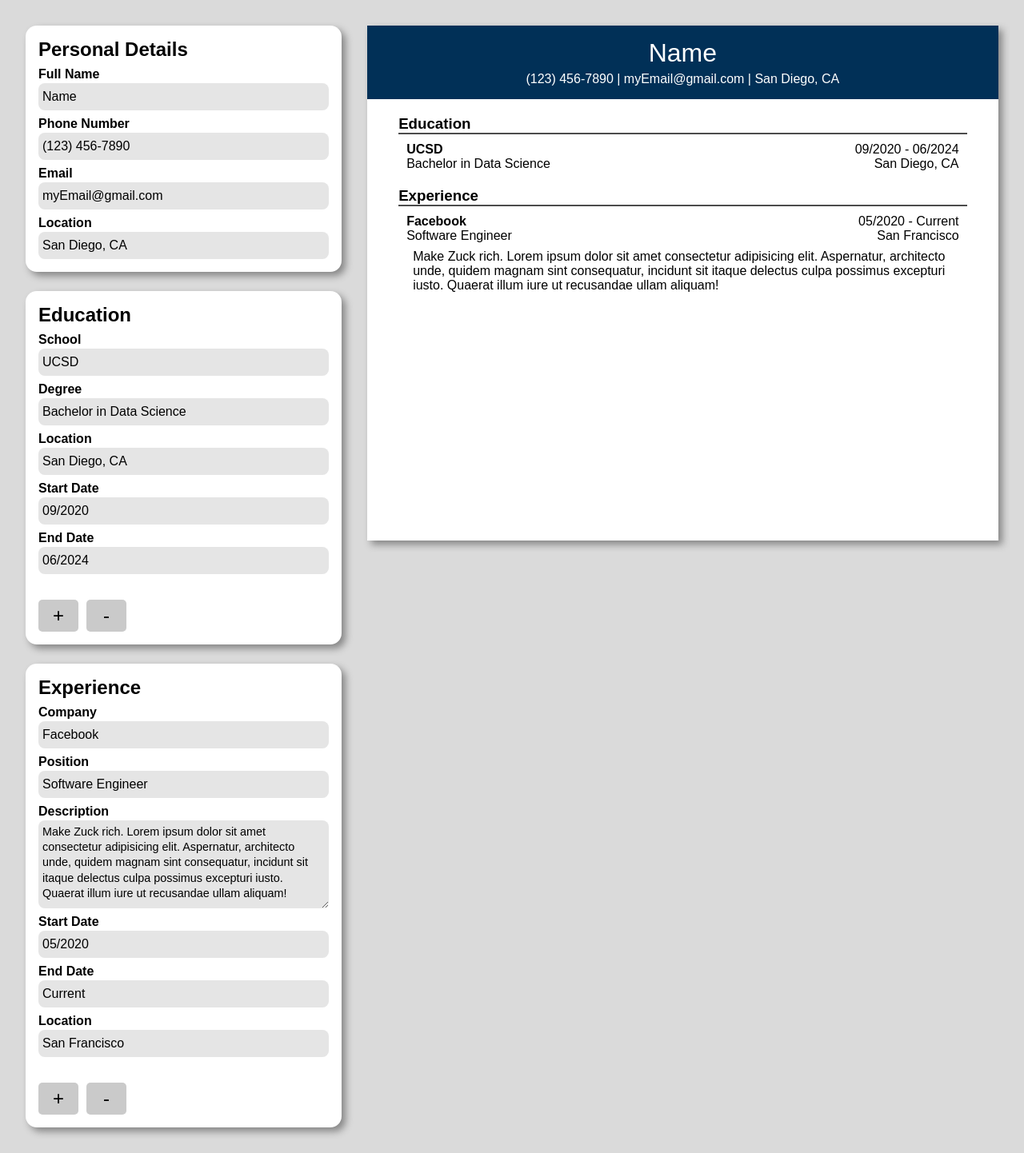
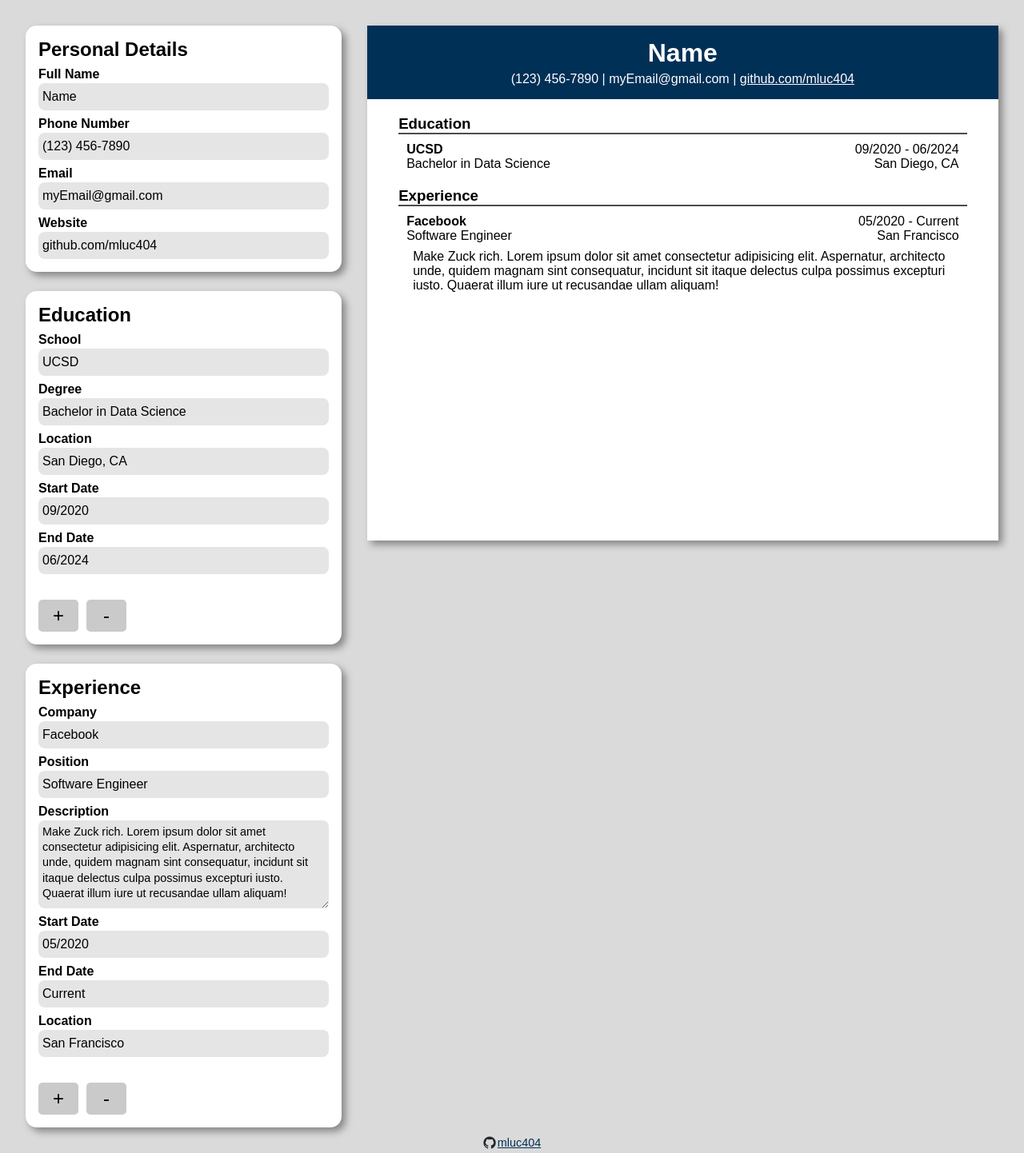
Before and after one commit to mluc404/cv-generator, a React (Vite) app: page / in a window 1280 px wide. Shown: the whole page at 80% size. Built offline with nearby package versions, Linux system fonts and the light colour scheme.

Commit message:
refactor PersonalInfo output render

```diff
--- a/index.html
+++ b/index.html
@@ -9,5 +9,15 @@
   <body>
     <div id="root"></div>
     <script type="module" src="/src/main.jsx"></script>
+
+    <div class="myLink">
+      <a href="https://github.com/mluc404/cv-generator"
+        ><img
+          src="./public/github-mark.png"
+          alt="GitHub logo"
+          class="githubLogo"
+        /><span>mluc404</span></a
+      >
+    </div>
   </body>
 </html>
--- a/src/App.css
+++ b/src/App.css
@@ -5,7 +5,10 @@
 }
 body {
   padding: 2rem;
+  padding-bottom: 0;
   background-color: #dadada;
+  display: grid;
+  grid-template-rows: 1fr 2rem;
 }
 .wrapper {
   width: 100%;
@@ -59,3 +62,26 @@ button:hover {
   gap: 20px;
   width: 90%;
 }
+
+.myLink {
+  display: flex;
+  justify-content: center;
+  align-items: end;
+  padding-bottom: 5px;
+}
+
+.githubLogo {
+  width: 1rem;
+}
+
+.myLink a {
+  font-size: 0.9rem;
+  color: #013057;
+  display: flex;
+  align-items: center;
+  gap: 2px;
+}
+
+a:hover {
+  cursor: pointer;
+}
--- a/src/components/PersonalInfo.jsx
+++ b/src/components/PersonalInfo.jsx
@@ -5,6 +5,12 @@ export function PersonalInfo({ data, setData, mode = "input" }) {
     updatedData[index].val = e.target.value;
     setData(updatedData);
   };
+
+  const fullName = data.find((item) => item.name === "name");
+  const contact = data.filter((item) =>
+    ["phone", "email", "website"].includes(item.name)
+  );
+
   return (
     <>
       {/* DISPLAY INPUT */}
@@ -25,29 +31,28 @@ export function PersonalInfo({ data, setData, mode = "input" }) {
           </div>
         ))}
 
-      {/* DISPLAY OUTPUT */}
-      {mode === "output" &&
-        data.map(
-          (obj) =>
-            obj.key === "name" && (
-              <div className="fullNameDisplay" key={obj.key}>
-                {obj.val}
-              </div>
-            )
-        )}
+      {/*OUTPUT RENDER */}
       {mode === "output" && (
-        <div className="contactInfo">
-          {data
-            .filter((obj) => obj.name !== "name")
-            .map(
-              (each) =>
-                //   <p key={each.key} className="output-item" id={each.key}>
-                //     {each.val}
-                //   </p>
-                each.val
-            )
-            .join(" | ")}
-        </div>
+        <>
+          <div className="fullNameDisplay">
+            {fullName && <h4>{fullName.val}</h4>}
+          </div>
+          <div className="contactInfo">
+            {contact.map((item, i) =>
+              item.name === "website" ? (
+                <a
+                  href={`https://${item.val}`}
+                  target="_blank"
+                  rel="noopener noreferrer"
+                >
+                  {item.val}
+                </a>
+              ) : (
+                <p>{item.val}&nbsp;|&nbsp;</p>
+              )
+            )}
+          </div>
+        </>
       )}
     </>
   );
--- a/src/sampleData.js
+++ b/src/sampleData.js
@@ -25,12 +25,12 @@ export const sampleData = {
       label: "Email",
     },
     {
-      name: "location",
+      name: "website",
       type: "text",
-      key: "location",
-      val: "San Diego, CA",
-      placeholder: "Enter Your Location",
-      label: "Location",
+      key: "website",
+      val: "github.com/mluc404",
+      placeholder: "Enter Your Website",
+      label: "Website",
     },
   ],
   education: [
--- a/src/styles/PersonalInfo.css
+++ b/src/styles/PersonalInfo.css
@@ -4,7 +4,7 @@
   flex-direction: column;
   align-items: center;
   gap: 5px;
-  background-color: rgb(1, 48, 87);
+  background-color: #013057;
   color: white;
   width: 100%;
   padding-top: 1rem;
@@ -14,3 +14,12 @@
 .fullNameDisplay {
   font-size: 2rem;
 }
+
+.contactInfo {
+  display: flex;
+}
+
+.contactInfo a {
+  text-decoration: underline;
+  color: white;
+}
```
Also changed, not shown: src/components/Education.jsx (+0 -33 lines), src/components/Experience.jsx (+0 -36 lines), public/github-mark.png (added).
